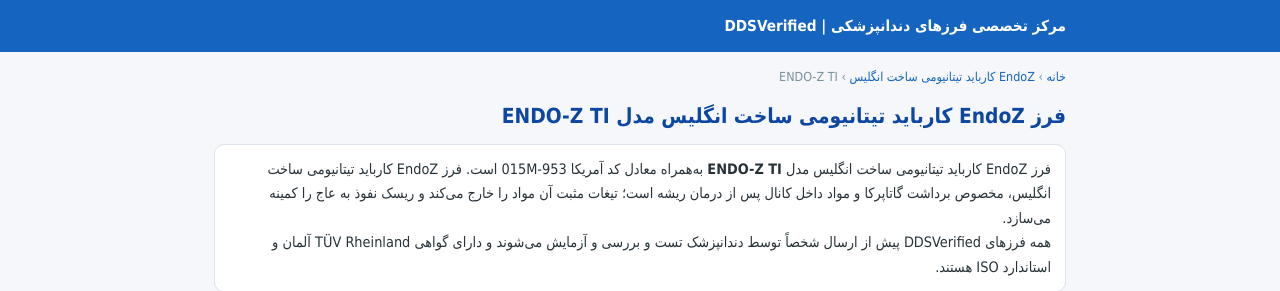
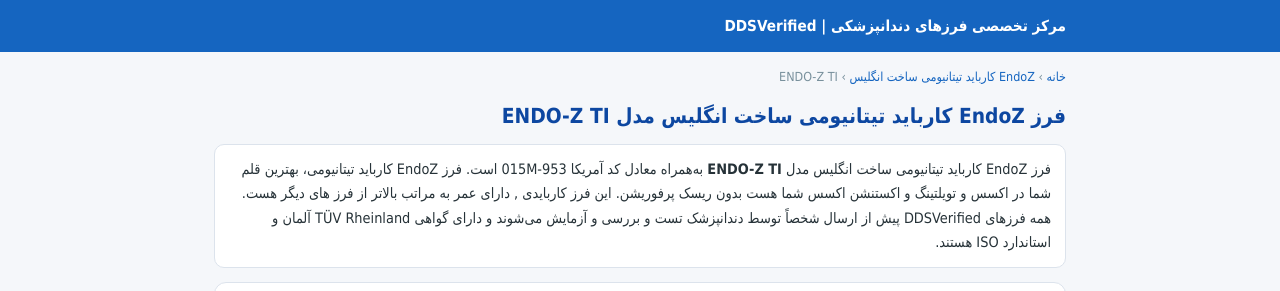
Before and after one commit to mohammadzenali-coder/ddsverified, a plain HTML site: page product/endo-zti/index.html in a window 1280 px wide. Shown: the top 291 px of the page. Drawn offline with Linux system fonts and the light colour scheme; a small style sheet from the web is missing.

Commit message:
Update index.html

```diff
--- a/product/endo-zti/index.html
+++ b/product/endo-zti/index.html
@@ -47,7 +47,7 @@
 <nav class="crumbs"><a href="/">خانه</a> › <a href="/category/endoz-carbide-burs/">EndoZ کارباید تیتانیومی ساخت انگلیس</a> › ENDO-Z TI</nav>
 
 <h1>فرز EndoZ کارباید تیتانیومی ساخت انگلیس مدل ENDO-Z TI</h1>
-<div class="intro"><p>فرز EndoZ کارباید تیتانیومی ساخت انگلیس مدل <strong>ENDO-Z TI</strong> به‌همراه معادل کد آمریکا 953-015M است. فرز EndoZ کارباید تیتانیومی ساخت انگلیس، مخصوص برداشت گاتاپرکا و مواد داخل کانال پس از درمان ریشه است؛ تیغات مثبت آن مواد را خارج می‌کند و ریسک نفوذ به عاج را کمینه می‌سازد.</p>
+<div class="intro"><p>فرز EndoZ کارباید تیتانیومی ساخت انگلیس مدل <strong>ENDO-Z TI</strong> به‌همراه معادل کد آمریکا 953-015M است. فرز EndoZ کارباید تیتانیومی، بهترین قلم شما در اکسس و تویلتینگ و اکستنشن اکسس شما هست بدون ریسک پرفوریشن. این فرز کاربایدی , دارای عمر به مراتب بالاتر از فرز های دیگر هست.</p>
 <p>همه فرزهای DDSVerified پیش از ارسال شخصاً توسط دندانپزشک تست و بررسی و آزمایش می‌شوند و دارای گواهی TÜV Rheinland آلمان و استاندارد ISO هستند.</p></div>
 <section class="model-block">
   <div class="model-head"><h3>مشخصات فنی فرز ENDO-Z TI</h3><span class="stock in">موجود در انبار</span></div>
```
